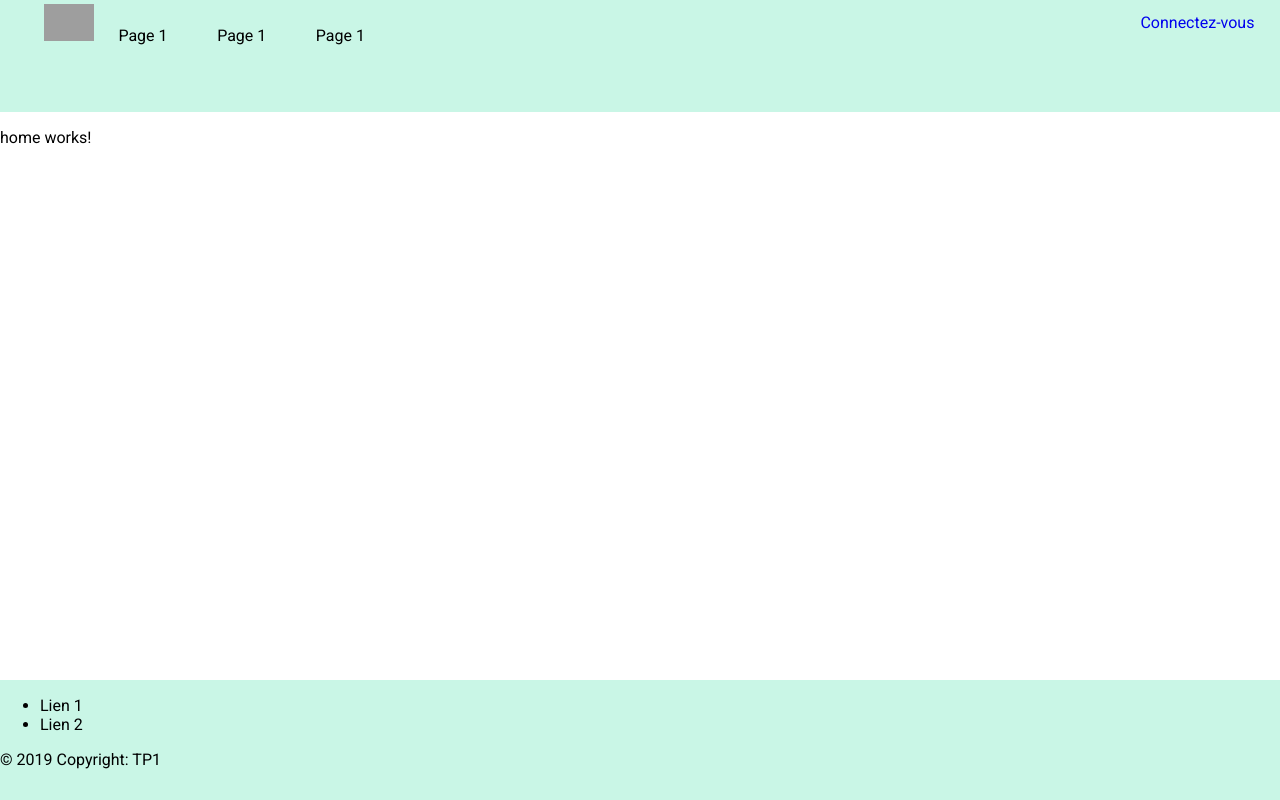
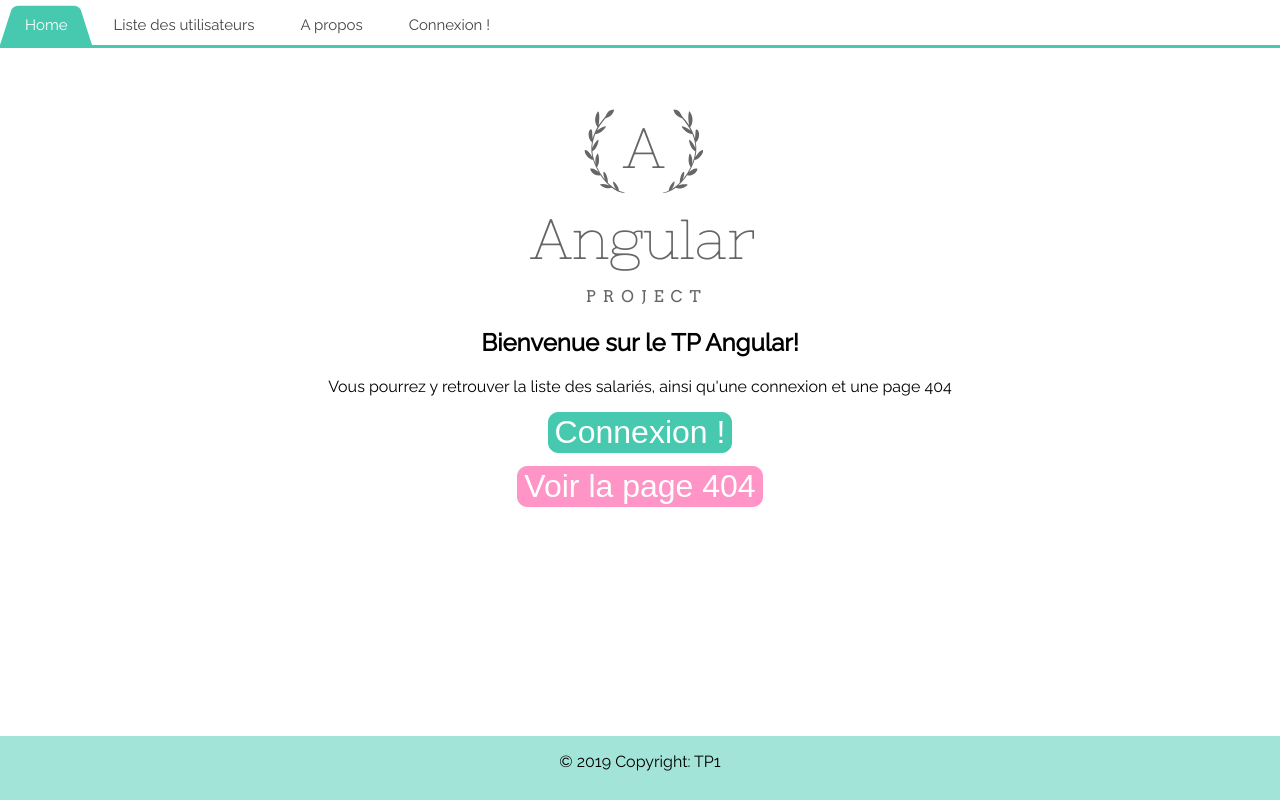
Before and after one commit to stacy1930/angular_perales_b3_tp, an Angular app: page /home in a window 1280 px wide. Built offline with nearby package versions, Linux system fonts and the light colour scheme; grey boxes are pictures that could not be loaded.

Commit message:
changement

```diff
--- a/src/app/footer/footer.component.html
+++ b/src/app/footer/footer.component.html
@@ -1,17 +1,4 @@
 <footer>
-  <div id="lien">
-    <!-- Links -->
-    <ul>
-      <li class="footerLi">
-        <a href="#">Lien 1</a>
-      </li>
-
-      <li class="footerLi">
-        <a routerLink="#" routerLinkActive="active">Lien 2</a>
-      </li>
-    </ul>
-  </div>
-
   <!-- Copyright -->
   <div class="footer-copyright">
     <p>© 2019 Copyright: TP1</p>
--- a/src/app/footer/footer.component.scss
+++ b/src/app/footer/footer.component.scss
@@ -1,12 +1,11 @@
 footer {
-  background-color: rgba(166, 241, 213, 0.6);
-  height: 15vh;
+  background-color: rgba(71, 201, 175, 0.5);
+  height: 8vh;
   position: fixed;
   bottom: 0;
   width: 100%;
 }
 
-a {
-  text-decoration: none;
-  color: black;
+p {
+  text-align: center;
 }
--- a/src/app/header/header.component.html
+++ b/src/app/header/header.component.html
@@ -1,4 +1,4 @@
-<header>
+<!-- <header>
   <nav>
     <a routerLink="login">Connectez-vous</a>
 
@@ -8,9 +8,21 @@
         alt="photo"
         class="logo"
       />
-      <li>Page 1</li>
+      <li>Liste des utilisateurs</li>
       <li>Page 1</li>
       <li>Page 1</li>
     </ul>
   </nav>
+</header> -->
+
+<header>
+  <nav id="cssmenu">
+    <ul>
+      <!-- <li><img src="../../assets/logo.png" alt="logo" class="logo" /></li> -->
+      <li class="active"><a href="#">Home</a></li>
+      <li><a routerLink="listeUtilisateur">Liste des utilisateurs</a></li>
+      <li><a routerLink="login">A propos</a></li>
+      <li><a routerLink="login">Connexion !</a></li>
+    </ul>
+  </nav>
 </header>
--- a/src/app/header/header.component.scss
+++ b/src/app/header/header.component.scss
@@ -1,37 +1,134 @@
-* {
+// * {
+//   margin: 0;
+// }
+// nav {
+//   background-color: rgba(166, 241, 213, 0.6);
+//   height: 14vh;
+// }
+
+// h1 {
+//   text-align: center;
+// }
+
+// ul {
+//   margin: 0;
+//   li {
+//     list-style: none;
+//     display: inline-block;
+//     margin-left: 2%;
+//     margin-right: 2%;
+//     text-align: center;
+//     margin-top: 2%;
+//   }
+// }
+
+// a {
+//   float: right;
+//   margin-right: 2%;
+//   margin-top: 1%;
+//   text-decoration: none;
+// }
+
+// .logo {
+//   width: 4%;
+//   margin-top: 4px;
+//   margin-left: 4px;
+//   display: inline-block;
+// }
+
+#cssmenu,
+#cssmenu ul,
+#cssmenu ul li,
+#cssmenu ul li a {
   margin: 0;
+  padding: 0;
+  border: 0;
+  list-style: none;
+  line-height: 1;
+  display: block;
+  position: relative;
+  -webkit-box-sizing: border-box;
+  -moz-box-sizing: border-box;
+  box-sizing: border-box;
 }
-nav {
-  background-color: rgba(166, 241, 213, 0.6);
-  height: 14vh;
+#cssmenu:after,
+#cssmenu > ul:after {
+  content: ".";
+  display: block;
+  clear: both;
+  visibility: hidden;
+  line-height: 0;
+  height: 0;
 }
-
-h1 {
+#cssmenu {
+  width: auto;
+  border-bottom: 3px solid #47c9af;
+  font-family: Raleway, sans-serif;
+  line-height: 1;
+}
+#cssmenu ul {
+  background: #ffffff;
+}
+#cssmenu > ul > li {
+  float: left;
+}
+#cssmenu.align-center > ul {
+  font-size: 0;
   text-align: center;
 }
-
-ul {
-  margin: 0;
-  li {
-    list-style: none;
-    display: inline-block;
-    margin-left: 2%;
-    margin-right: 2%;
-    text-align: center;
-    margin-top: 2%;
-  }
+#cssmenu.align-center > ul > li {
+  display: inline-block;
+  float: none;
 }
-
-a {
+#cssmenu.align-right > ul > li {
   float: right;
-  margin-right: 2%;
-  margin-top: 1%;
+}
+#cssmenu.align-right > ul > li > a {
+  margin-right: 0;
+  margin-left: -4px;
+}
+#cssmenu > ul > li > a {
+  z-index: 2;
+  padding: 18px 25px 12px 25px;
+  font-size: 15px;
+  font-weight: 400;
   text-decoration: none;
+  color: #444444;
+  -webkit-transition: all 0.2s ease;
+  -moz-transition: all 0.2s ease;
+  -ms-transition: all 0.2s ease;
+  -o-transition: all 0.2s ease;
+  transition: all 0.2s ease;
+  margin-right: -4px;
 }
-
-.logo {
-  width: 4%;
-  margin-top: 4px;
-  margin-left: 4px;
-  display: inline-block;
+#cssmenu > ul > li.active > a,
+#cssmenu > ul > li:hover > a,
+#cssmenu > ul > li > a:hover {
+  color: #ffffff;
 }
+#cssmenu > ul > li > a:after {
+  position: absolute;
+  left: 0;
+  bottom: 0;
+  right: 0;
+  z-index: -1;
+  width: 100%;
+  height: 120%;
+  border-top-left-radius: 8px;
+  border-top-right-radius: 8px;
+  content: "";
+  -webkit-transition: all 0.2s ease;
+  -o-transition: all 0.2s ease;
+  transition: all 0.2s ease;
+  -webkit-transform: perspective(5px) rotateX(2deg);
+  -webkit-transform-origin: bottom;
+  -moz-transform: perspective(5px) rotateX(2deg);
+  -moz-transform-origin: bottom;
+  transform: perspective(5px) rotateX(2deg);
+  transform-origin: bottom;
+}
+#cssmenu > ul > li.active > a:after,
+#cssmenu > ul > li:hover > a:after,
+#cssmenu > ul > li > a:hover:after {
+  background: #47c9af;
+}
--- a/src/app/header/header.component.ts
+++ b/src/app/header/header.component.ts
@@ -1,15 +1,12 @@
-import { Component, OnInit } from '@angular/core';
+import { Component, OnInit } from "@angular/core";
 
 @Component({
-  selector: 'app-header',
-  templateUrl: './header.component.html',
-  styleUrls: ['./header.component.scss']
+  selector: "app-header",
+  templateUrl: "./header.component.html",
+  styleUrls: ["./header.component.scss"]
 })
 export class HeaderComponent implements OnInit {
+  constructor() {}
 
-  constructor() { }
-
-  ngOnInit() {
-  }
-
+  ngOnInit() {}
 }
--- a/src/app/home/home.component.html
+++ b/src/app/home/home.component.html
@@ -1 +1,19 @@
-<p>home works!</p>
+<div class="divLogo">
+  <img src="../../assets/logo.png" alt="logo" class="logo" />
+  <h1>Bienvenue sur le TP Angular!</h1>
+  <p>
+    Vous pourrez y retrouver la liste des salariés, ainsi qu'une connexion et
+    une page 404
+  </p>
+
+  <div class="connexion">
+    <button class="boutonConnexion">
+      <a routerLink="/login" class="aConnexion">Connexion !</a>
+    </button>
+  </div>
+  <div class="erreur404">
+    <button class="boutonErreur">
+      <a routerLink="/toto" class="aConnexion">Voir la page 404</a>
+    </button>
+  </div>
+</div>
--- a/src/app/home/home.component.scss
+++ b/src/app/home/home.component.scss
@@ -0,0 +1,48 @@
+.logo {
+  margin: auto;
+}
+.divLogo {
+  text-align: center;
+  margin-top: 4%;
+}
+
+.boutonConnexion {
+  background-color: #47c9af;
+  border: 1px solid #47c9af;
+  border-radius: 10px;
+}
+
+.aConnexion {
+  text-decoration: none;
+  color: white;
+  font-size: xx-large;
+}
+
+.aConnexion:hover {
+  color: black;
+}
+.boutonConnexion:hover {
+  background-color: rgba(71, 201, 175, 0.4);
+  border: 1px solid rgba(71, 201, 175, 0.4);
+  border-radius: 10px;
+}
+
+.connexion {
+  margin: 1%;
+}
+
+.erreur404 {
+  margin: 1%;
+}
+
+.boutonErreur {
+  background-color: #ff94c6;
+  border: 1px solid #ff94c6;
+  border-radius: 10px;
+}
+
+.boutonErreur:hover {
+  background-color: rgba(255, 148, 198, 0.4);
+  border: 1px solid rgba(255, 148, 198, 0.4);
+  border-radius: 10px;
+}
--- a/src/app/page-not-found404/page-not-found404.component.html
+++ b/src/app/page-not-found404/page-not-found404.component.html
@@ -1,5 +1,10 @@
 <div id="main">
   <div class="fof">
     <h1>Error 404 - La page n'existe pas !</h1>
+    <div class="accueil">
+      <button class="retourAccueil">
+        <a routerLink="/home" class="aRetourAccueil">Retourner à l'accueil</a>
+      </button>
+    </div>
   </div>
 </div>
--- a/src/app/page-not-found404/page-not-found404.component.scss
+++ b/src/app/page-not-found404/page-not-found404.component.scss
@@ -6,21 +6,38 @@
   #main {
     display: table;
     width: 100%;
-    min-height: 71.2vh;
+    min-height: 86vh;
     text-align: center;
     // background-color: rgba(95, 158, 160, 0.4);
     background: rgb(131, 58, 180);
-    background: linear-gradient(
-      90deg,
-      rgba(131, 58, 180, 1) 0%,
-      rgba(253, 29, 29, 1) 50%,
-      rgba(252, 176, 69, 1) 100%
+    background-image: linear-gradient(
+      to right top,
+      #47c9af,
+      #6dd7e0,
+      #ace1fa,
+      #e1edff,
+      #ffffff
     );
   }
 
   .fof {
     display: table-cell;
     vertical-align: middle;
+  }
+
+  .retourAccueil {
+    background-color: #47c9af;
+    border: 1px solid #47c9af;
+    border-radius: 10px;
+  }
+
+  .accueil {
+    margin: 2%;
+  }
+  .aRetourAccueil {
+    text-decoration: none;
+    color: white;
+    font-size: x-large;
   }
 
   .fof h1 {
--- a/src/styles.scss
+++ b/src/styles.scss
@@ -1,4 +1,6 @@
 /* You can add global styles to this file, and also import other style files */
+@import url(http://fonts.googleapis.com/css?family=Raleway);
+
 body,
 html {
   margin: 0;
@@ -12,5 +14,5 @@
 }
 body {
   margin: 0;
-  font-family: Roboto, "Helvetica Neue", sans-serif;
+  font-family: Raleway, sans-serif;
 }
```
Also changed, not shown: src/assets/logo.png (added).
